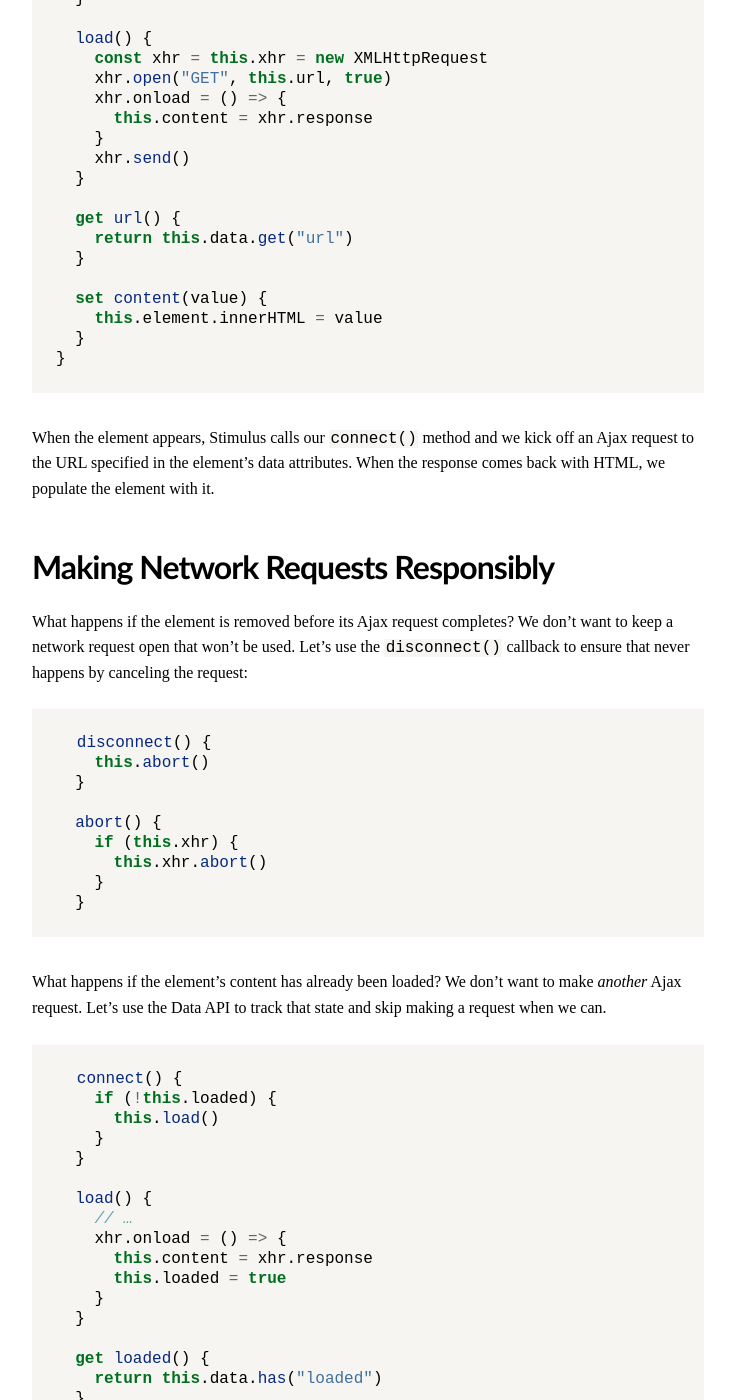
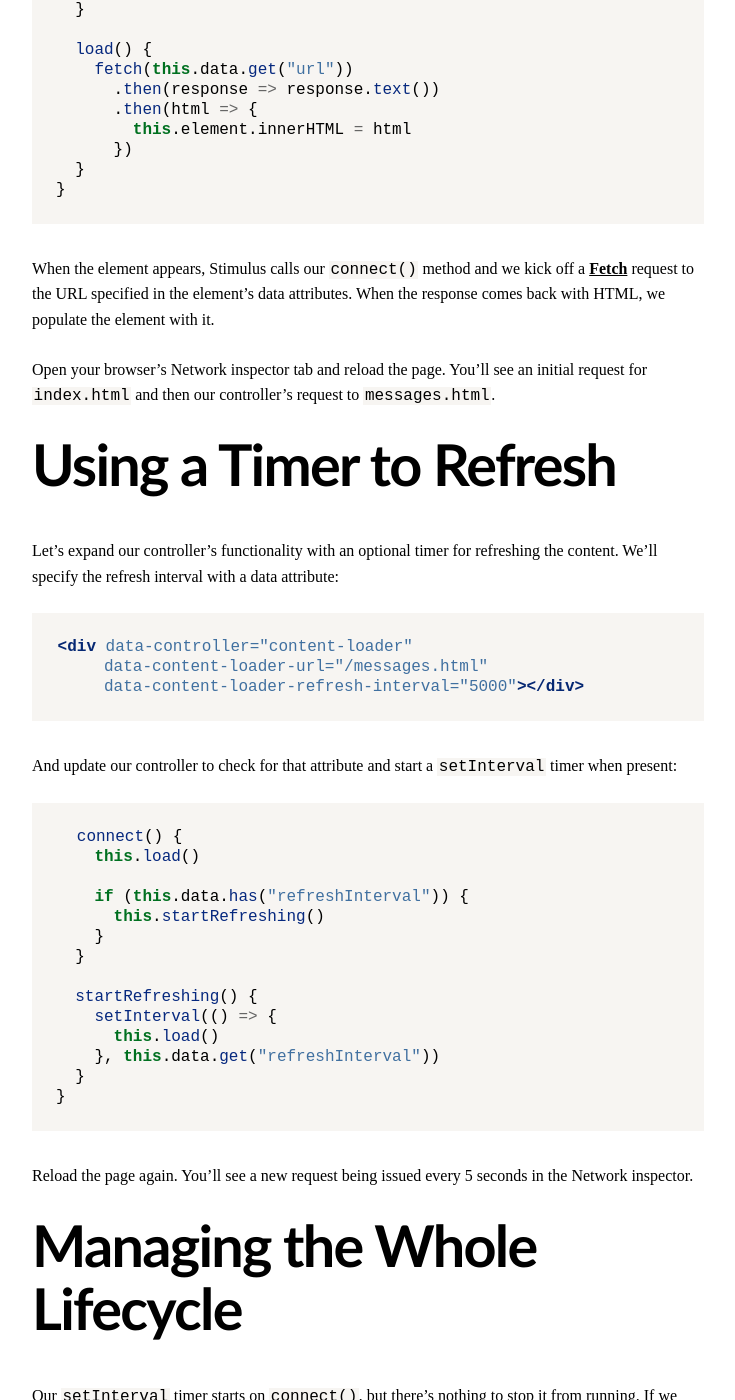
Before and after one commit to hotwired/stimulus-site, a Jekyll site: the page built from _handbook/05_working_with_external_resources.md, in a window 1280 px wide and 1400 px high, scrolled down 1048 px. Shown: the whole window, without its empty margins (432-1167 px from the left). Built offline with Jekyll 4.4.1, drawn with Linux system fonts in a browser that asks for light colours; some web fonts are replaced; some of the changed text lies outside the part shown.

Commit message:
Revise "Working With External Resources" to use Fetch and a timer

````diff
--- a/_handbook/05_working_with_external_resources.md
+++ b/_handbook/05_working_with_external_resources.md
@@ -5,24 +5,22 @@ prefix: 5
 
 # Working With External Resources
 
-In this chapter we'll learn how to populate parts of a page asynchronously using Ajax requests. This is great technique for loading user-specific content that may be slower to generate, while keeping the initial page fast and easy to cache.
+In this chapter we'll learn how to populate parts of a page asynchronously by loading and inserting remote fragments of HTML. We use this technique in Basecamp to keep our initial page loads fast, and to keep our views free of user-specific content so they can be cached most effectively.
 
 Start by adding the controller's markup to `public/index.html`:
 
 ```html
-<h1>Your schedule today:</h1>
-
-<div data-controller="content-loader" data-content-loader-url="/agenda.html"></div>
+<div data-controller="content-loader"
+     data-content-loader-url="/messages.html"></div>
 ```
 
-Then add a new `public/agenda.html` page with a snippet of HTML:
+Then add a new `public/messages.html` file with a snippet of HTML. In a real application you'd load dynamically generated HTML from your server, but for demonstration purposes we'll use static content:
 
 ```html
-<ul>
-  <li>9am: Breakfast</li>
-  <li>1pm: Lunch</li>
-  <li>7pm: Dinner</li>
-</ul>
+<ol>
+  <li>New Message: Stimulus Launch Party</li>
+  <li>Overdue: Finish Stimulus 1.0</li>
+</ol>
 ```
 
 And now we'll start putting our controller together:
@@ -37,69 +35,74 @@ export default class extends Controller {
   }
 
   load() {
-    const xhr = this.xhr = new XMLHttpRequest
-    xhr.open("GET", this.url, true)
-    xhr.onload = () => {
-      this.content = xhr.response
-    }
-    xhr.send()
-  }
-
-  get url() {
-    return this.data.get("url")
-  }
-
-  set content(value) {
-    this.element.innerHTML = value
+    fetch(this.data.get("url"))
+      .then(response => response.text())
+      .then(html => {
+        this.element.innerHTML = html
+      })
   }
 }
 ```
 
-When the element appears, Stimulus calls our `connect()` method and we kick off an Ajax request to the URL specified in the element's data attributes. When the response comes back with HTML, we populate the element with it.
+When the element appears, Stimulus calls our `connect()` method and we kick off a [Fetch](https://developer.mozilla.org/en-US/docs/Web/API/Fetch_API/Using_Fetch) request to the URL specified in the element's data attributes. When the response comes back with HTML, we populate the element with it.
 
-## Making Network Requests Responsibly
+Open your browser's Network inspector tab and reload the page. You'll see an initial request for `index.html` and then our controller's request to `messages.html`.
 
-What happens if the element is removed before its Ajax request completes? We don't want to keep a network request open that won't be used. Let's use the `disconnect()` callback to ensure that never happens by canceling the request:
+# Using a Timer to Refresh
+
+Let's expand our controller's functionality with an optional timer for refreshing the content. We'll specify the refresh interval with a data attribute:
+
+```html
+<div data-controller="content-loader"
+     data-content-loader-url="/messages.html"
+     data-content-loader-refresh-interval="5000"></div>
+```
+
+And update our controller to check for that attribute and start a `setInterval` timer when present:
+
+```js
+  connect() {
+    this.load()
+
+    if (this.data.has("refreshInterval")) {
+      this.startRefreshing()
+    }
+  }
+
+  startRefreshing() {
+    setInterval(() => {
+      this.load()
+    }, this.data.get("refreshInterval"))
+  }
+}
+```
+
+Reload the page again. You'll see a new request being issued every 5 seconds in the Network inspector.
+
+# Managing the Whole Lifecycle
+
+Our `setInterval` timer starts on `connect()`, but there's nothing to stop it from running. If we navigate using Turbolinks or remove the element by some other means, our timer will keep ticking and continue making network requests. Let's fix that by keeping a reference to the timer and canceling it on `disconnect()`:
 
 ```js
   disconnect() {
-    this.abort()
+    this.stopRefreshing()
   }
 
-  abort() {
-    if (this.xhr) {
-      this.xhr.abort()
+  startRefreshing() {
+    this.refreshTimer = setInterval(() => {
+      this.load()
+    }, this.data.get("refreshInterval"))
+  }
+
+  stopRefreshing() {
+    if (this.refreshTimer) {
+      clearInterval(this.refreshTimer)
     }
   }
+}
 ```
 
-What happens if the element's content has already been loaded? We don't want to make *another* Ajax request. Let's use the Data API to track that state and skip making a request when we can.
-
-```js
-  connect() {
-    if (!this.loaded) {
-      this.load()
-    }
-  }
-
-  load() {
-    // …
-    xhr.onload = () => {
-      this.content = xhr.response
-      this.loaded = true
-    }
-  }
-
-  get loaded() {
-    return this.data.has("loaded")
-  }
-
-  set loaded(value) {
-    this.data.set("loaded", value)
-  }
-```
-
-Let's take a look at our controller in complete form:
+Great! We're ensuring that our timer will always be stopped now. Let's take a look at our final controller:
 
 ```js
 // src/controllers/content_loader_controller.js
@@ -107,45 +110,35 @@ import { Controller } from "stimulus"
 
 export default class extends Controller {
   connect() {
-    if (!this.loaded) {
-      this.load()
+    this.load()
+
+    if (this.data.has("refreshInterval")) {
+      this.startRefreshing()
     }
   }
 
   disconnect() {
-    this.abort()
+    this.stopRefreshing()
   }
 
   load() {
-    const xhr = this.xhr = new XMLHttpRequest
-    xhr.open("GET", this.url, true)
-    xhr.onload = () => {
-      this.content = xhr.response
-      this.loaded = true
-    }
-    xhr.send()
+    fetch(this.data.get("url"))
+      .then(response => response.text())
+      .then(html => {
+        this.element.innerHTML = html
+      })
   }
 
-  abort() {
-    if (this.xhr) {
-      this.xhr.abort()
-    }
+  startRefreshing() {
+    this.refreshTimer = setInterval(() => {
+      this.load()
+    }, this.data.get("refreshInterval"))
   }
 
-  get url() {
-    return this.data.get("url")
-  }
-
-  get loaded() {
-    return this.data.has("loaded")
-  }
-
-  set loaded(value) {
-    this.data.set("loaded", value)
-  }
-
-  set content(value) {
-    this.element.innerHTML = value
+  stopRefreshing() {
+    if (this.refreshTimer) {
+      clearInterval(this.refreshTimer)
+    }
   }
 }
 ```
````
